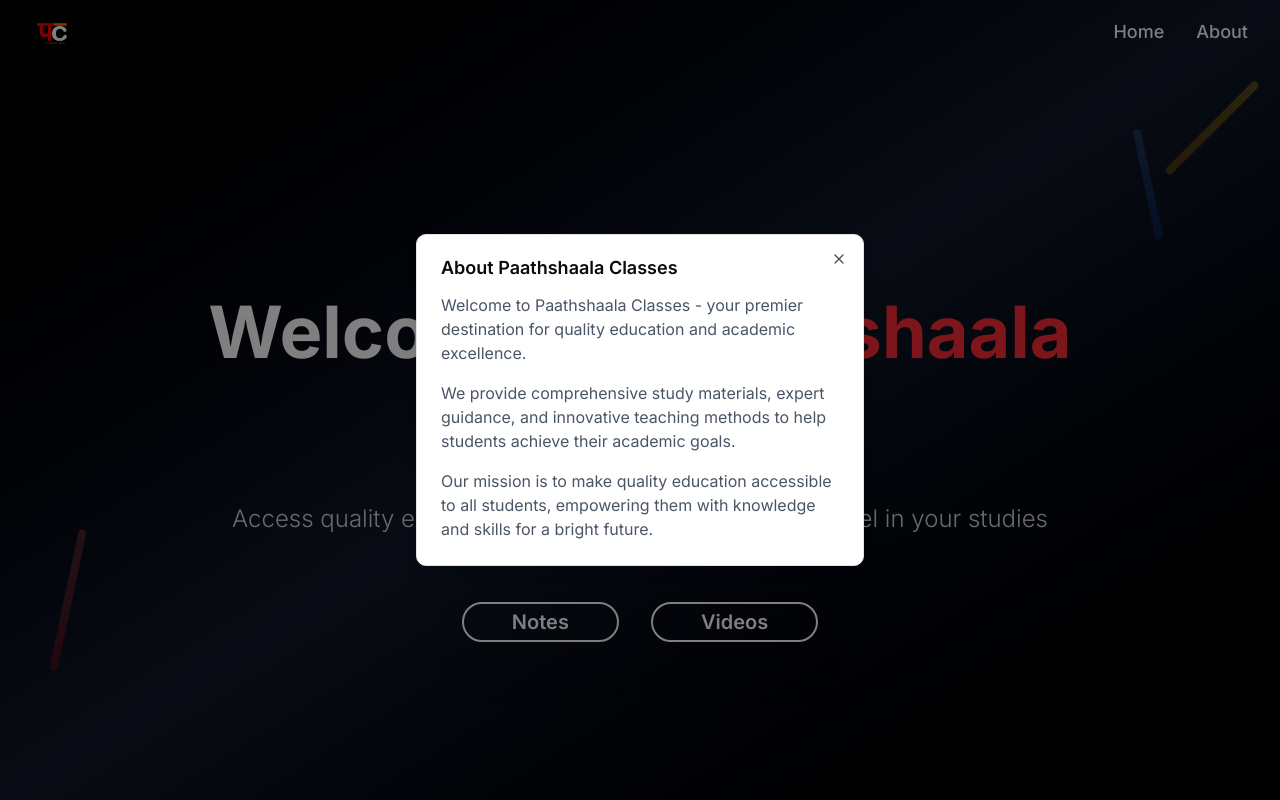
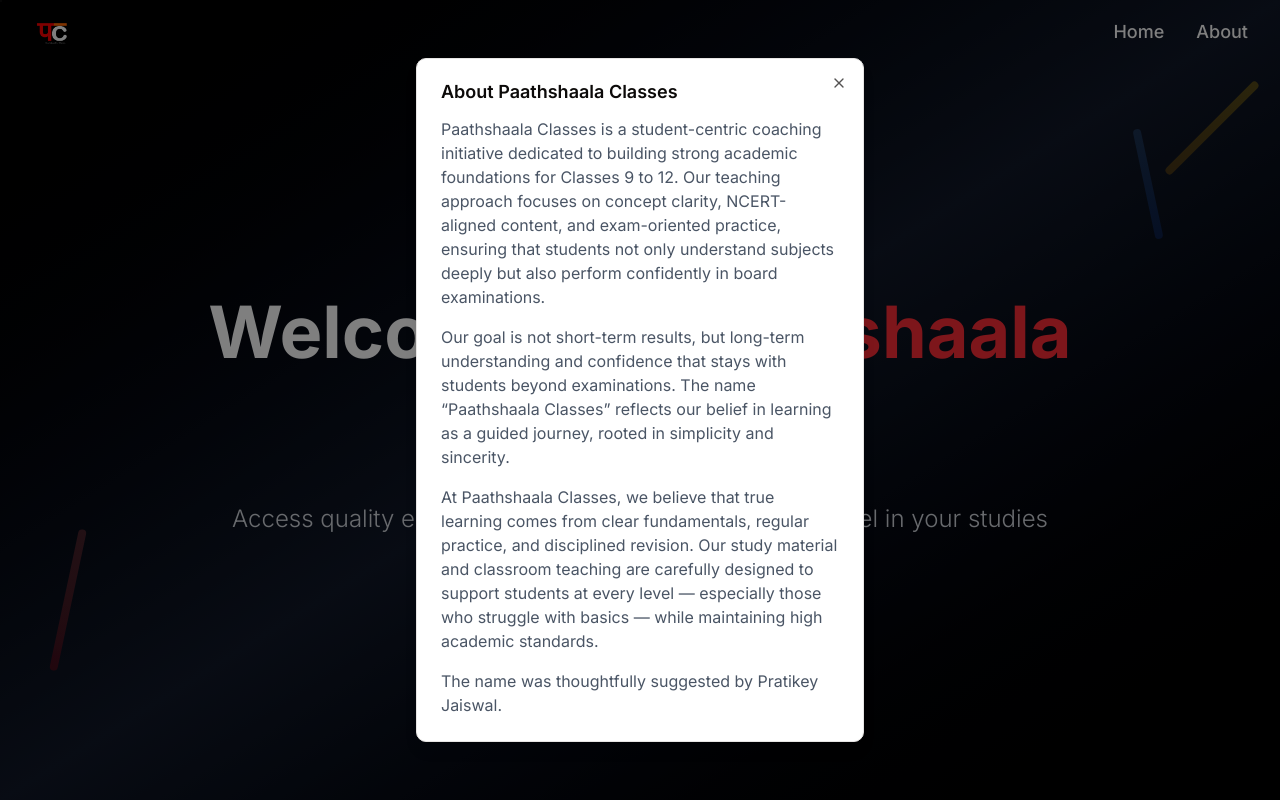
Before and after one commit to Amrishkush/paathshaala-classes, a Next.js app: page / in a window 1280 px wide. Both pictures are taken after a click on the button "About". Shown: the top 800 px of the page. Built offline with nearby package versions, Linux system fonts and the light colour scheme.

Commit message:
Update Header.tsx

```diff
--- a/src/components/layout/Header.tsx
+++ b/src/components/layout/Header.tsx
@@ -103,13 +103,18 @@ const Header = () => {
           </DialogHeader>
           <div className="space-y-4">
             <p className="text-gray-600">
-              Welcome to Paathshaala Classes - your premier destination for quality education and academic excellence.
+              Paathshaala Classes is a student-centric coaching initiative dedicated to building strong academic foundations for Classes 9 to 12. Our teaching approach focuses on concept clarity, NCERT-aligned content, and exam-oriented practice, ensuring that students not only understand subjects deeply but also perform confidently in board examinations.
             </p>
             <p className="text-gray-600">
-              We provide comprehensive study materials, expert guidance, and innovative teaching methods to help students achieve their academic goals.
+              Our goal is not short-term results, but long-term understanding and confidence that stays with students beyond examinations.
+              The name “Paathshaala Classes” reflects our belief in learning as a guided journey, rooted in simplicity and sincerity.
             </p>
             <p className="text-gray-600">
-              Our mission is to make quality education accessible to all students, empowering them with knowledge and skills for a bright future.
+              At Paathshaala Classes, we believe that true learning comes from clear fundamentals, regular practice, and disciplined revision.
+              Our study material and classroom teaching are carefully designed to support students at every level — especially those who struggle with basics — while maintaining high academic standards.
+            </p>
+            <p className="text-gray-600">
+              The name was thoughtfully suggested by Pratikey Jaiswal.
             </p>
           </div>
         </DialogContent>
```
